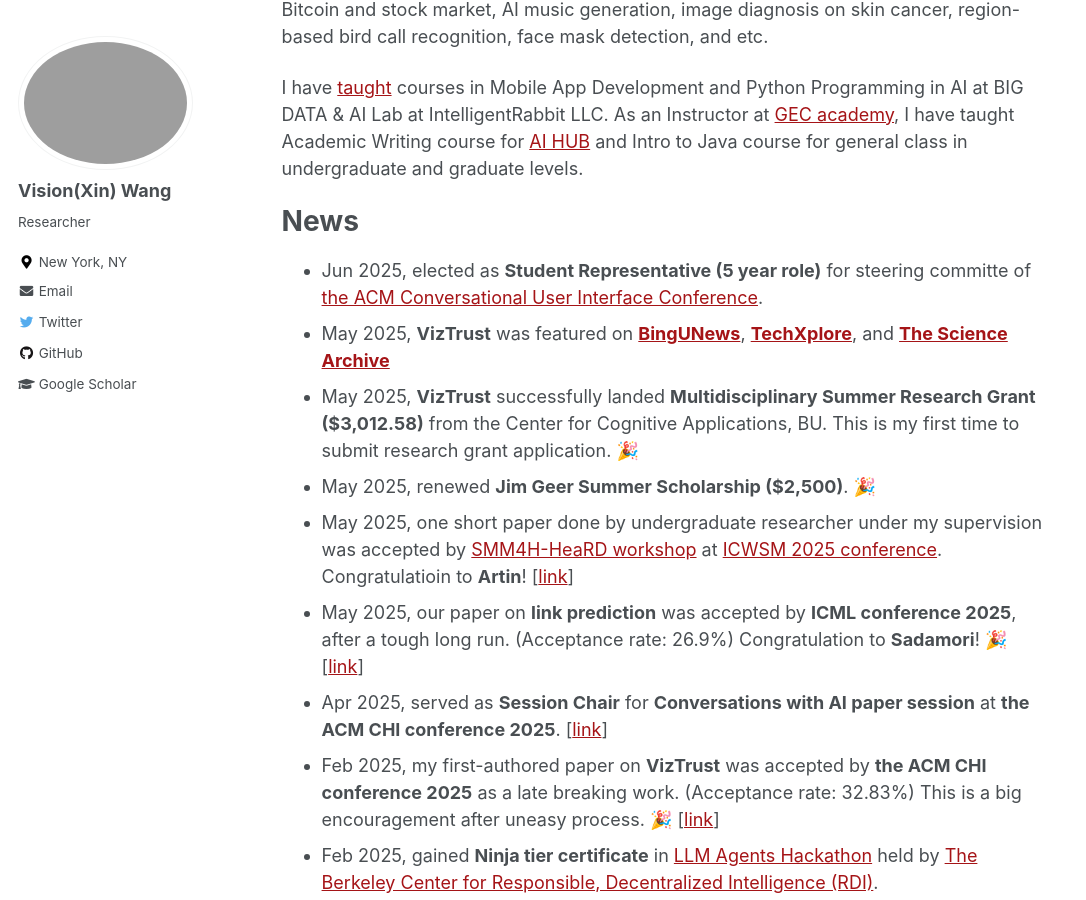
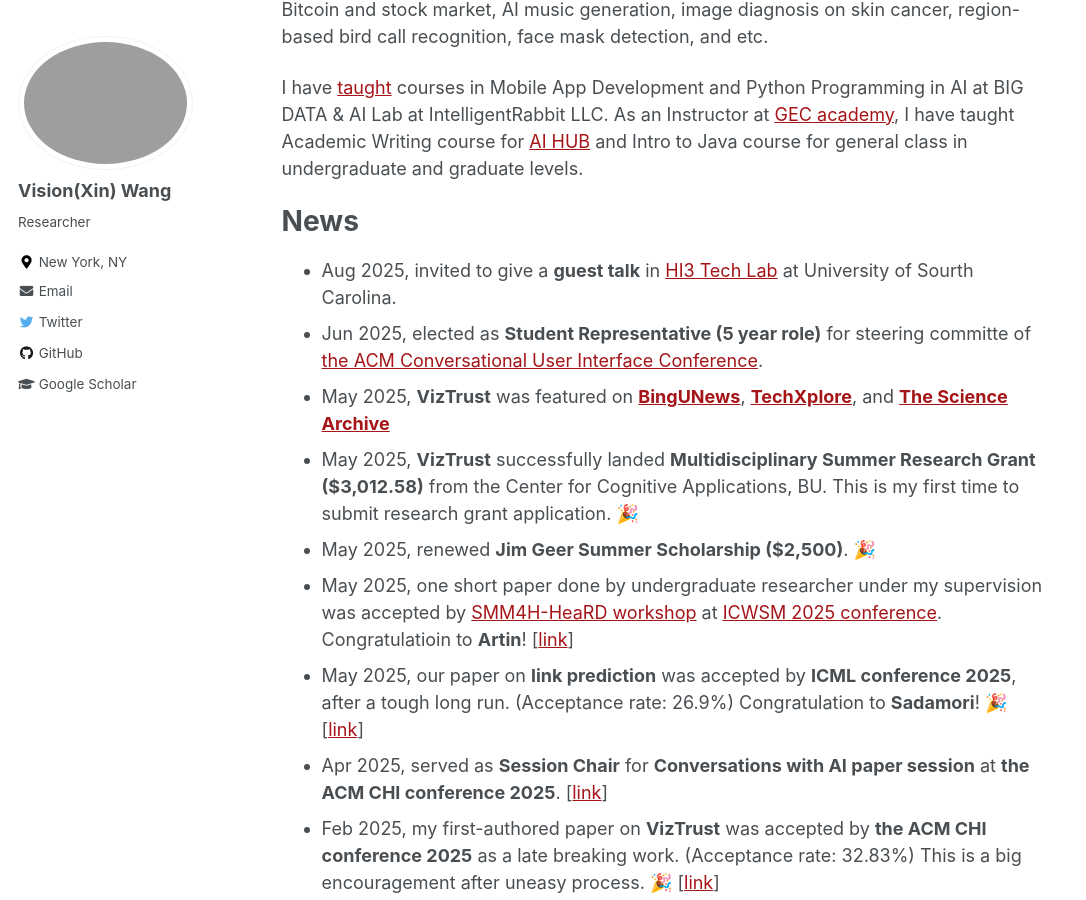
Before and after one commit to xin-wang-kr/xin-wang-kr.github.io, a Jekyll site: the page built from _pages/about.md, in a window 1280 px wide and 900 px high, scrolled down 801 px. Shown: the whole window, without its empty margins (0-1086 px from the left). Built offline with Jekyll 4.4.1, drawn with Linux system fonts in a browser that asks for light colours.

Commit message:
Update about.md

```diff
--- a/_pages/about.md
+++ b/_pages/about.md
@@ -36,6 +36,7 @@
 As an Instructor at [GEC academy](https://www.gecacademy.com/), I have taught Academic Writing course for [AI HUB](https://www.gecacademy.com/ai-hub) and Intro to Java course for general class in undergraduate and graduate levels.
 
 # News
+* Aug 2025, invited to give a __guest talk__ in [HI3 Tech Lab](https://sites.google.com/view/wudezhi/research?authuser=0) at University of Sourth Carolina.
 * Jun 2025, elected as __Student Representative (5 year role)__ for steering committe of [the ACM Conversational User Interface Conference](https://cui.acm.org/2025/).
 * May 2025, __VizTrust__ was featured on [__BingUNews__](https://www.binghamton.edu/news/story/5570/how-much-do-we-trust-chatbots-new-tool-from-binghamton-university-makes-it-easier-to-gauge), [__TechXplore__](https://techxplore.com/news/2025-05-chatbots-tool-easier-gauge.html), and [__The Science Archive__](https://thesciencearchive.org/2503-07279v1/)
 * May 2025, __VizTrust__ successfully landed __Multidisciplinary Summer Research Grant ($3,012.58)__ from the Center for
```
